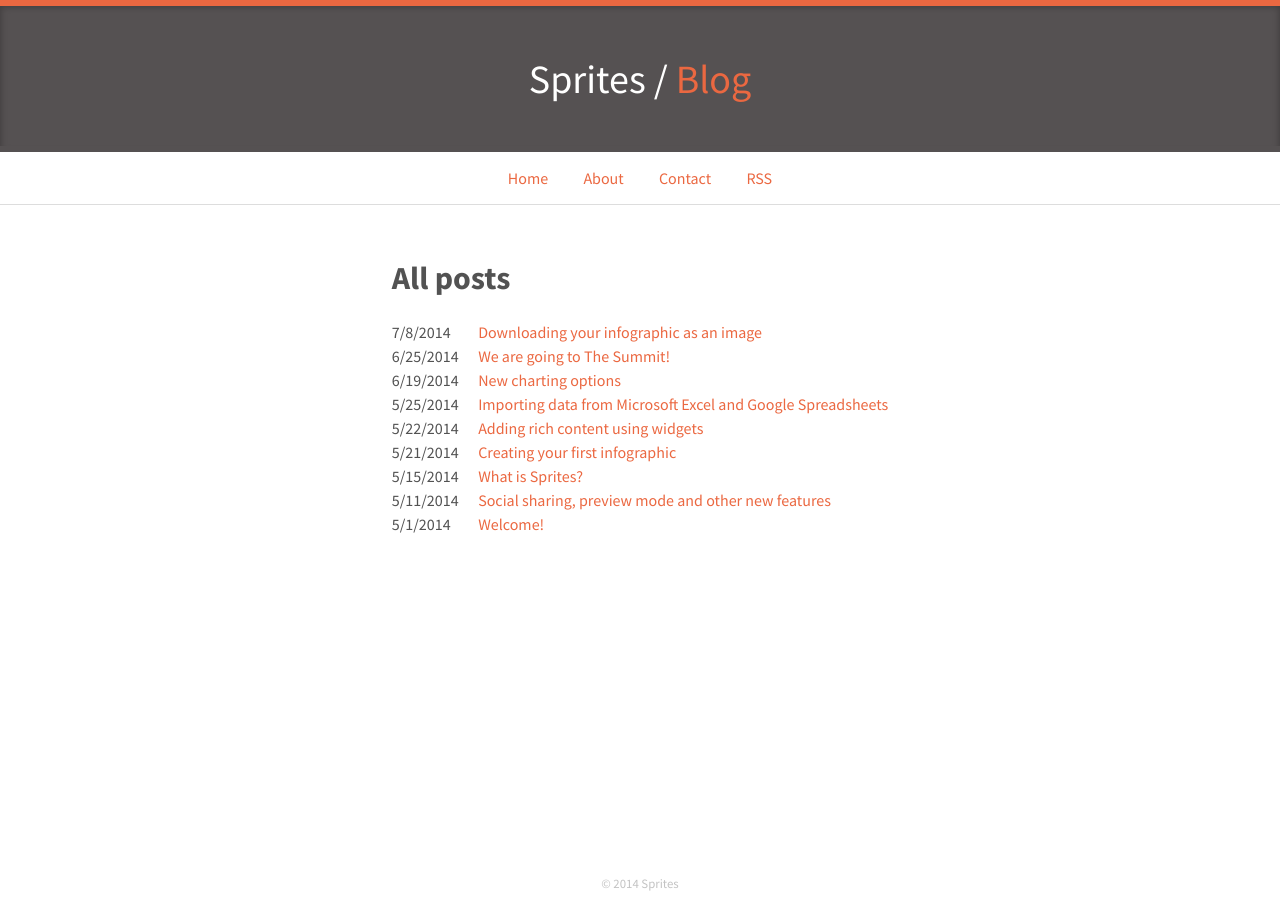
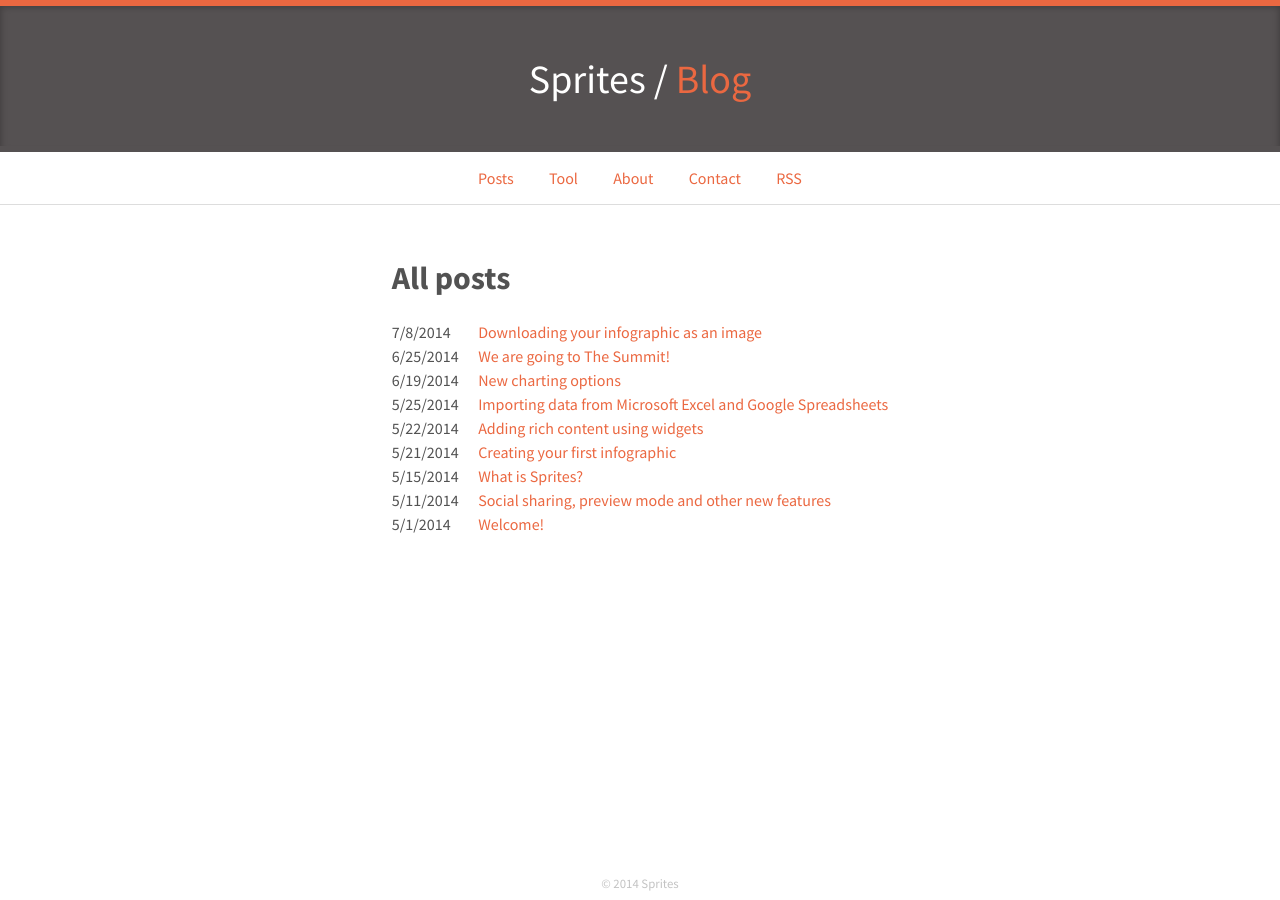
Before and after one commit to spritesapp/spritesapp.github.io, a Jekyll site: the page built from index.html, in a window 1280 px wide. Built offline with Jekyll 4.4.1, drawn with Linux system fonts in a browser that asks for light colours.

Commit message:
Added links

```diff
--- a/_layouts/default.html
+++ b/_layouts/default.html
@@ -28,10 +28,11 @@
 
             <nav>
                 <ul>
-                    <li><a href="/">Home</a></li>
-                    <li><a href="https://spritesapp.com/features">About</a></li>
-                    <li><a href="https://spritesapp.com/contact">Contact</a></li>
-                    <li><a href="/feed.xml">RSS</a></li>
+                    <li><a href="/" title="View all posts">Posts</a></li>
+                    <li><a href="https://spritesapp.com/edit" title="Open Sprites">Tool</a></li>
+                    <li><a href="https://spritesapp.com/features" title="About Sprites">About</a></li>
+                    <li><a href="https://spritesapp.com/contact" title="Contact Sprites team">Contact</a></li>
+                    <li><a href="/feed.xml" title="RSS feed">RSS</a></li>
                 </ul>
             </nav>
 
```
